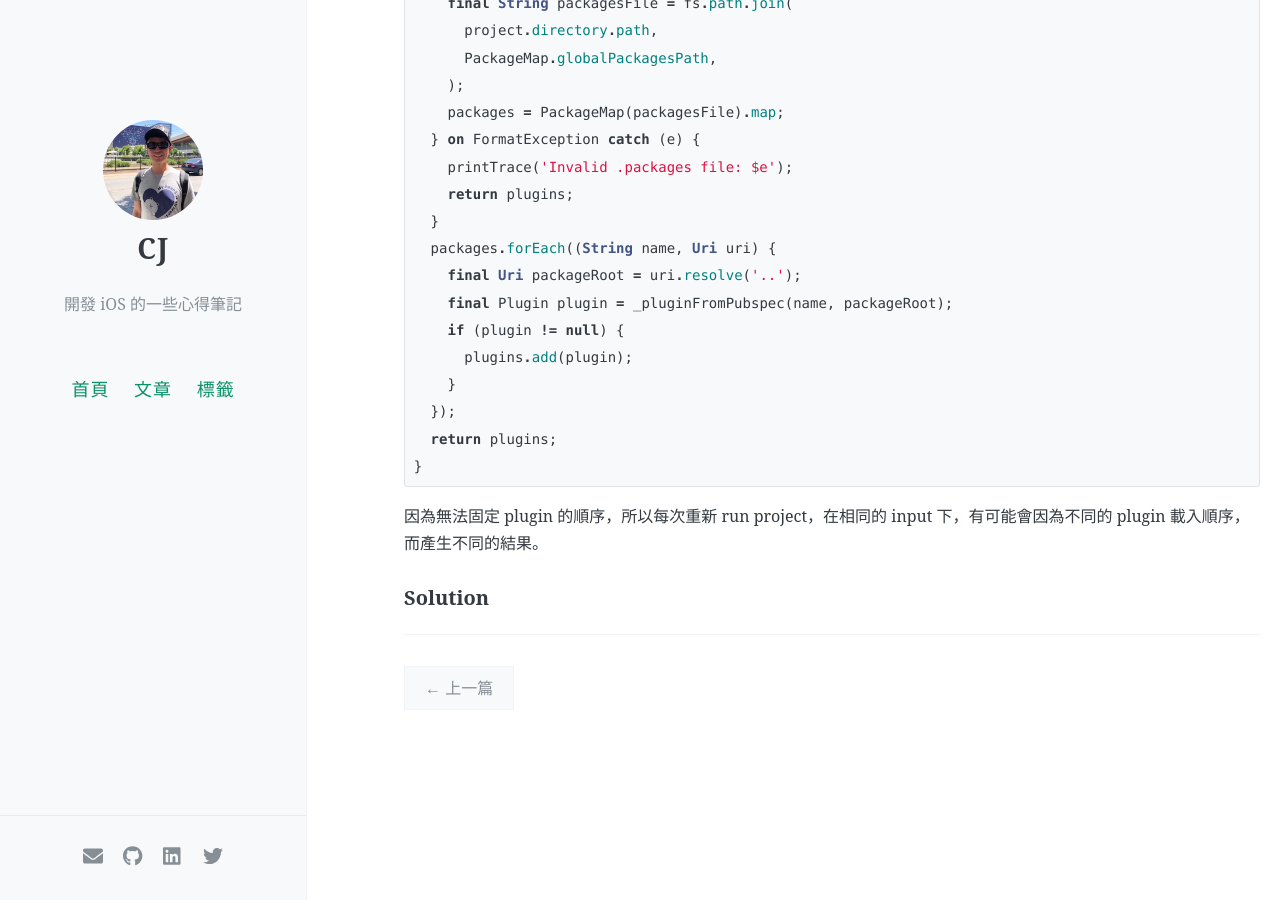
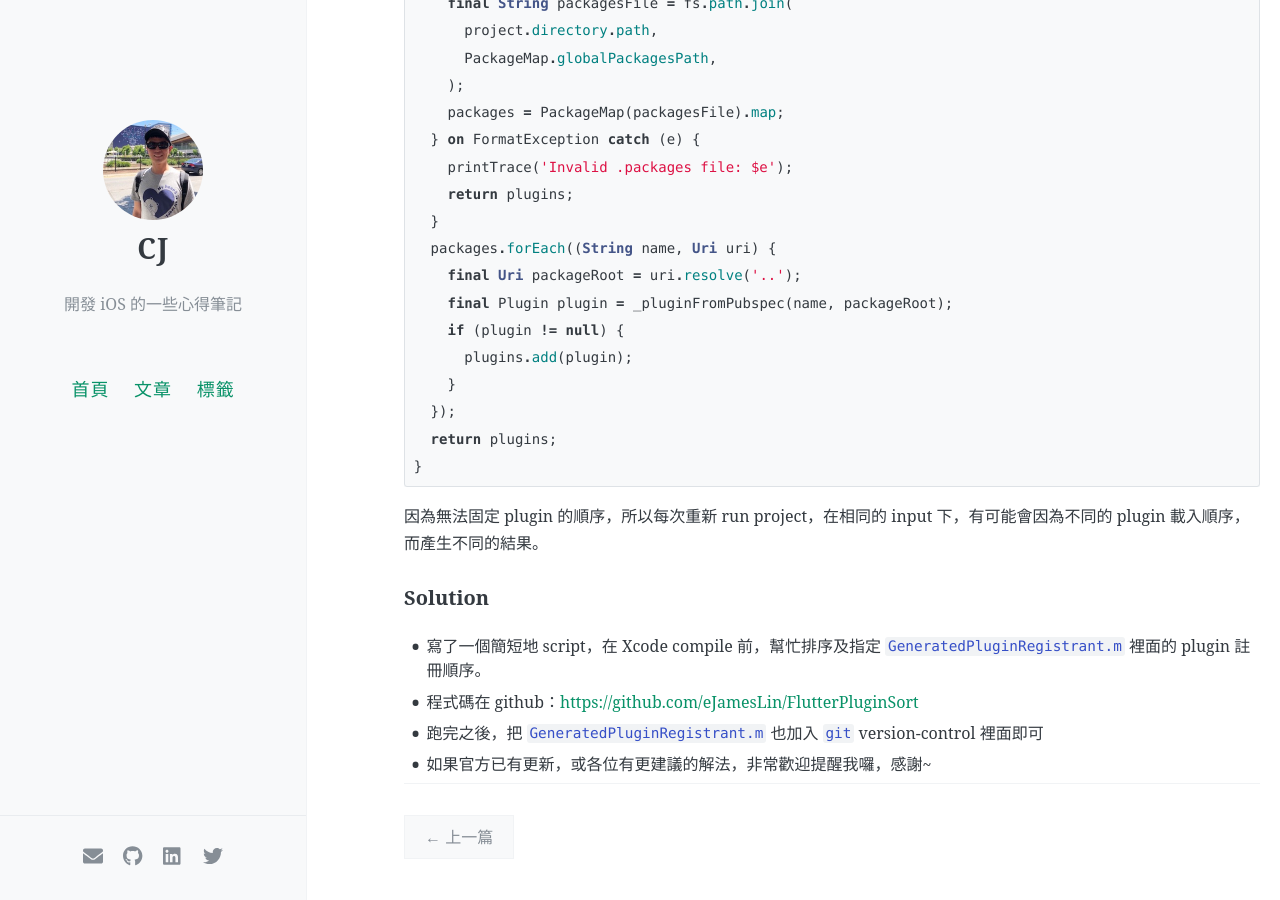
Before and after one commit to eJamesLin/cj.github.io, a Jekyll site: the page built from _posts/2020-09-02-flutter-plugins-ordering.md, in a window 1280 px wide and 900 px high, scrolled down 4583 px. Built offline with Jekyll 4.4.1, drawn with Linux system fonts in a browser that asks for light colours; nearby versions of some CDN libraries; comment, search, counter and statistics services are not loaded; some of the changed text lies outside the part shown.

Commit message:
Add solution

````diff
--- a/_posts/2020-09-02-flutter-plugins-ordering.md
+++ b/_posts/2020-09-02-flutter-plugins-ordering.md
@@ -13,7 +13,7 @@ Android 及 iOS 的 Flutter 來自同一個 Engine，所以同樣都有載入順
 ### Issue Intro
 iOS 上，其中一個處理從外部呼叫 App 的 callback function 是 [application(_:open:options:)](https://developer.apple.com/documentation/uikit/uiapplicationdelegate/1623112-application)。
 
-可能的實作如下：
+常見的實作如下：
 
 ```swift
 // sample code
@@ -203,3 +203,7 @@ List<Plugin> findPlugins(FlutterProject project) {
 因為無法固定 plugin 的順序，所以每次重新 run project，在相同的 input 下，有可能會因為不同的 plugin 載入順序，而產生不同的結果。
 
 ### Solution
+- 寫了一個簡短地 script，在 Xcode compile 前，幫忙排序及指定 `GeneratedPluginRegistrant.m` 裡面的 plugin 註冊順序。
+- 程式碼在 github：<https://github.com/eJamesLin/FlutterPluginSort>
+- 跑完之後，把 `GeneratedPluginRegistrant.m` 也加入 `git` version-control 裡面即可
+- 如果官方已有更新，或各位有更建議的解法，非常歡迎提醒我囉，感謝~
````
Also changed, not shown: other parts of _posts/2020-09-02-flutter-plugins-ordering.md (+1 -1 lines).
